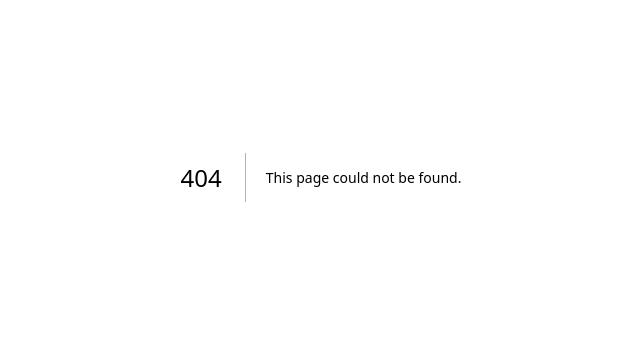
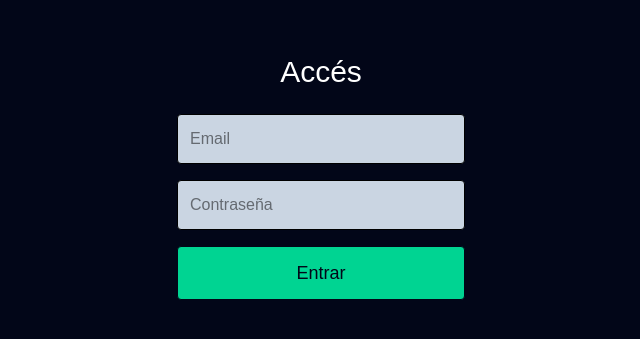
Before and after one commit to nlgarcia84/reservesapp-frontend, a Next.js app: page /login in a window 1280 px wide. Before the commit this address had no page. Shown: the part 223-562 px from the top of the page, without its empty margins (319-959 px from the left). Built offline with nearby package versions, Linux system fonts and the light colour scheme; no server answers.

Commit message:
login page created

```diff
--- /dev/null
+++ b/app/login/page.tsx
@@ -0,0 +1,64 @@
+'use client';
+
+import { useState } from 'react';
+import { login } from '@/lib/auth';
+
+const LoginPage = () => {
+  const [email, setEmail] = useState('');
+  const [password, setPassword] = useState('');
+  const [error, setError] = useState('');
+
+  const handleSubmit = async (e: React.FormEvent<HTMLFormElement>) => {
+    e.preventDefault();
+    setError('');
+
+    try {
+      const data = await login(email, password); // { token, role }
+
+      // Mostrar respuesta del backend (temporal) y redirigir según rol
+      console.log('Login response:', data);
+      window.location.href =
+        data.role === 'admin' ? '/dashboard/admin' : '/dashboard/employee';
+    } catch (err: unknown) {
+      setError(err instanceof Error ? err.message : 'An error occurred');
+    }
+  };
+
+  return (
+    <div className="flex items-center justify-center min-h-screen bg-slate-950">
+      <form onSubmit={handleSubmit} className="w-full max-w-sm">
+        <h1 className="text-white text-3xl mb-6 text-center font-light">
+          Accés
+        </h1>
+        {error && <p className="text-red-500 mb-4">{error}</p>}
+
+        <input
+          type="email"
+          placeholder="Email"
+          value={email}
+          onChange={(e) => setEmail(e.target.value)}
+          className="block w-3/4 mx-auto p-3 mb-4 border rounded bg-slate-300 text-black"
+          required
+        />
+
+        <input
+          type="password"
+          placeholder="Contraseña"
+          value={password}
+          onChange={(e) => setPassword(e.target.value)}
+          className="block w-3/4 mx-auto p-3 mb-4 border rounded bg-slate-300 text-black"
+          required
+        />
+
+        <button
+          type="submit"
+          className="block w-3/4 mx-auto text-slate-950 text-lg p-2 p-3 border rounded bg-emerald-400"
+        >
+          Entrar
+        </button>
+      </form>
+    </div>
+  );
+};
+
+export default LoginPage;
--- a/app/page.tsx
+++ /dev/null
@@ -1,65 +0,0 @@
-import Image from "next/image";
-
-export default function Home() {
-  return (
-    <div className="flex min-h-screen items-center justify-center bg-zinc-50 font-sans dark:bg-black">
-      <main className="flex min-h-screen w-full max-w-3xl flex-col items-center justify-between py-32 px-16 bg-white dark:bg-black sm:items-start">
-        <Image
-          className="dark:invert"
-          src="/next.svg"
-          alt="Next.js logo"
-          width={100}
-          height={20}
-          priority
-        />
-        <div className="flex flex-col items-center gap-6 text-center sm:items-start sm:text-left">
-          <h1 className="max-w-xs text-3xl font-semibold leading-10 tracking-tight text-black dark:text-zinc-50">
-            To get started, edit the page.tsx file.
-          </h1>
-          <p className="max-w-md text-lg leading-8 text-zinc-600 dark:text-zinc-400">
-            Looking for a starting point or more instructions? Head over to{" "}
-            <a
-              href="https://vercel.com/templates?framework=next.js&utm_source=create-next-app&utm_medium=appdir-template-tw&utm_campaign=create-next-app"
-              className="font-medium text-zinc-950 dark:text-zinc-50"
-            >
-              Templates
-            </a>{" "}
-            or the{" "}
-            <a
-              href="https://nextjs.org/learn?utm_source=create-next-app&utm_medium=appdir-template-tw&utm_campaign=create-next-app"
-              className="font-medium text-zinc-950 dark:text-zinc-50"
-            >
-              Learning
-            </a>{" "}
-            center.
-          </p>
-        </div>
-        <div className="flex flex-col gap-4 text-base font-medium sm:flex-row">
-          <a
-            className="flex h-12 w-full items-center justify-center gap-2 rounded-full bg-foreground px-5 text-background transition-colors hover:bg-[#383838] dark:hover:bg-[#ccc] md:w-[158px]"
-            href="https://vercel.com/new?utm_source=create-next-app&utm_medium=appdir-template-tw&utm_campaign=create-next-app"
-            target="_blank"
-            rel="noopener noreferrer"
-          >
-            <Image
-              className="dark:invert"
-              src="/vercel.svg"
-              alt="Vercel logomark"
-              width={16}
-              height={16}
-            />
-            Deploy Now
-          </a>
-          <a
-            className="flex h-12 w-full items-center justify-center rounded-full border border-solid border-black/[.08] px-5 transition-colors hover:border-transparent hover:bg-black/[.04] dark:border-white/[.145] dark:hover:bg-[#1a1a1a] md:w-[158px]"
-            href="https://nextjs.org/docs?utm_source=create-next-app&utm_medium=appdir-template-tw&utm_campaign=create-next-app"
-            target="_blank"
-            rel="noopener noreferrer"
-          >
-            Documentation
-          </a>
-        </div>
-      </main>
-    </div>
-  );
-}
--- /dev/null
+++ b/lib/auth.ts
@@ -0,0 +1,17 @@
+// lib/auth.ts
+const API_URL = process.env.NEXT_PUBLIC_API_URL;
+
+export const login = async (email: string, password: string) => {
+  const res = await fetch(`${API_URL}/auth/login`, {
+    method: 'POST',
+    headers: { 'Content-Type': 'application/json' },
+    body: JSON.stringify({ email, password }),
+  });
+
+  if (!res.ok) {
+    const err = await res.json();
+    throw new Error(err.message || 'Error en login');
+  }
+
+  return res.json(); // se espera { token, role }
+};
```
